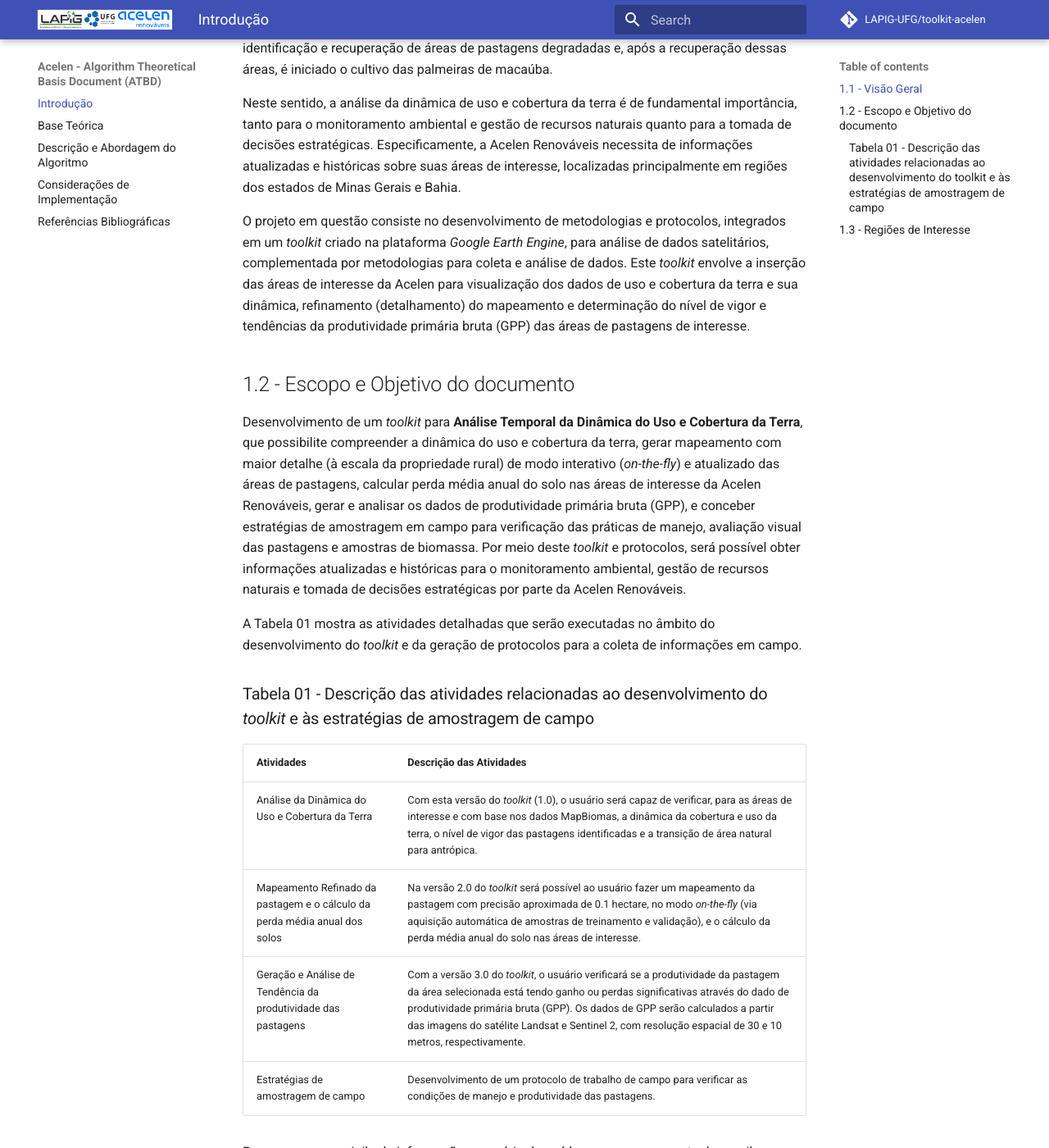
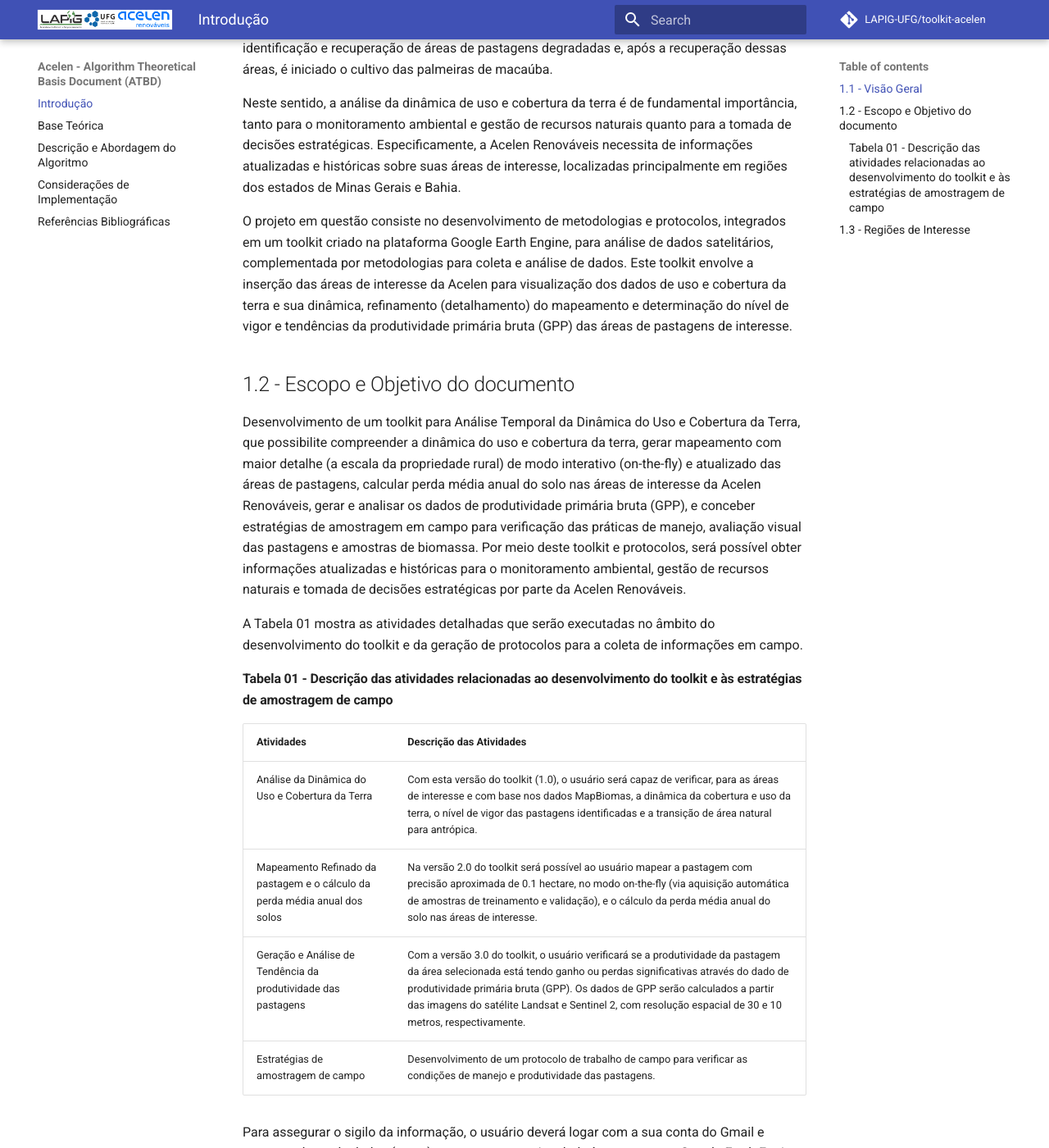
Before and after one commit to lapig-ufg/lapig-acelen, an MkDocs documentation site: the page built from docs/01_INTRODUCAO.md, in a window 1280 px wide and 1400 px high, scrolled down 287 px. Shown: the whole window at 82% size. Built offline with MkDocs 1.6.1 and Material for MkDocs 9.7.7, drawn with Linux system fonts in a browser that asks for light colours; comment, search, counter and statistics services are not loaded; some of the changed lines change nothing that is shown; some of the changed text lies outside the part shown.

Commit message:
Update 01_INTRODUCAO.md

```diff
--- a/docs/01_INTRODUCAO.md
+++ b/docs/01_INTRODUCAO.md
@@ -2,31 +2,31 @@
 
 ## 1.1 - Visão Geral
 
-A Acelen Renováveis é uma empresa de energia criada pelo fundo Mubadala Capital com o objetivo de ser protagonista na transição energética a partir de uma nova fonte de matéria-prima, a macaúba, para produção de SAF (*Sustainable Aviation Fuel*) e HVO (*Hydrotreated Vegetable Oil*) no Brasil e no mundo. O ciclo sustentável da macaúba começa com a identificação e recuperação de áreas de pastagens degradadas e, após a recuperação dessas áreas, é iniciado o cultivo das palmeiras de macaúba.
+A Acelen Renováveis é uma empresa de energia criada pelo fundo Mubadala Capital com o objetivo de ser protagonista na transição energética a partir de uma nova fonte de matéria-prima, a macaúba, para produção de SAF (Sustainable Aviation Fuel) e HVO (Hydrotreated Vegetable Oil) no Brasil e no mundo. O ciclo sustentável da macaúba começa com a identificação e recuperação de áreas de pastagens degradadas e, após a recuperação dessas áreas, é iniciado o cultivo das palmeiras de macaúba.
 
 Neste sentido, a análise da dinâmica de uso e cobertura da terra é de fundamental importância, tanto para o monitoramento ambiental e gestão de recursos naturais quanto para a tomada de decisões estratégicas. Especificamente, a Acelen Renováveis necessita de informações atualizadas e históricas sobre suas áreas de interesse, localizadas principalmente em regiões dos estados de Minas Gerais e Bahia.
 
-O projeto em questão consiste no desenvolvimento de metodologias e protocolos, integrados em um *toolkit* criado na plataforma *Google Earth Engine*, para análise de dados satelitários, complementada por metodologias para coleta e análise de dados. Este *toolkit* envolve a inserção das áreas de interesse da Acelen para visualização dos dados de uso e cobertura da terra e sua dinâmica, refinamento (detalhamento) do mapeamento e determinação do nível de vigor e tendências da produtividade primária bruta (GPP) das áreas de pastagens de interesse.
+O projeto em questão consiste no desenvolvimento de metodologias e protocolos, integrados em um toolkit criado na plataforma Google Earth Engine, para análise de dados satelitários, complementada por metodologias para coleta e análise de dados. Este toolkit envolve a inserção das áreas de interesse da Acelen para visualização dos dados de uso e cobertura da terra e sua dinâmica, refinamento (detalhamento) do mapeamento e determinação do nível de vigor e tendências da produtividade primária bruta (GPP) das áreas de pastagens de interesse.
 
 ## 1.2 - Escopo e Objetivo do documento
 
-Desenvolvimento de um *toolkit* para **Análise Temporal da Dinâmica do Uso e Cobertura da Terra**, que possibilite compreender a dinâmica do uso e cobertura da terra, gerar mapeamento com maior detalhe (à escala da propriedade rural) de modo interativo (*on-the-fly*) e atualizado das áreas de pastagens, calcular perda média anual do solo nas áreas de interesse da Acelen Renováveis, gerar e analisar os dados de produtividade primária bruta (GPP), e conceber estratégias de amostragem em campo para verificação das práticas de manejo, avaliação visual das pastagens e amostras de biomassa. Por meio deste *toolkit* e protocolos, será possível obter informações atualizadas e históricas para o monitoramento ambiental, gestão de recursos naturais e tomada de decisões estratégicas por parte da Acelen Renováveis.
+Desenvolvimento de um toolkit para Análise Temporal da Dinâmica do Uso e Cobertura da Terra, que possibilite compreender a dinâmica do uso e cobertura da terra, gerar mapeamento com maior detalhe (a escala da propriedade rural) de modo interativo (on-the-fly) e atualizado das áreas de pastagens, calcular perda média anual do solo nas áreas de interesse da Acelen Renováveis, gerar e analisar os dados de produtividade primária bruta (GPP), e conceber estratégias de amostragem em campo para verificação das práticas de manejo, avaliação visual das pastagens e amostras de biomassa. Por meio deste toolkit e protocolos, será possível obter informações atualizadas e históricas para o monitoramento ambiental, gestão de recursos naturais e tomada de decisões estratégicas por parte da Acelen Renováveis.
 
-A Tabela 01 mostra as atividades detalhadas que serão executadas no âmbito do desenvolvimento do *toolkit* e da geração de protocolos para a coleta de informações em campo.
+A Tabela 01 mostra as atividades detalhadas que serão executadas no âmbito do desenvolvimento do toolkit e da geração de protocolos para a coleta de informações em campo.
 
-### Tabela 01 - Descrição das atividades relacionadas ao desenvolvimento do *toolkit* e às estratégias de amostragem de campo
+#### Tabela 01 - Descrição das atividades relacionadas ao desenvolvimento do toolkit e às estratégias de amostragem de campo
 
 | Atividades | Descrição das Atividades |
 |---|---|
-| Análise da Dinâmica do Uso e Cobertura da Terra | Com esta versão do *toolkit* (1.0), o usuário será capaz de verificar, para as áreas de interesse e com base nos dados MapBiomas, a dinâmica da cobertura e uso da terra, o nível de vigor das pastagens identificadas e a transição de área natural para antrópica. |
-| Mapeamento Refinado da pastagem e o cálculo da perda média anual dos solos | Na versão 2.0 do *toolkit* será possível ao usuário fazer um mapeamento da pastagem com precisão aproximada de 0.1 hectare, no modo *on-the-fly* (via aquisição automática de amostras de treinamento e validação), e o cálculo da perda média anual do solo nas áreas de interesse. |
-| Geração e Análise de Tendência da produtividade das pastagens | Com a versão 3.0 do *toolkit*, o usuário verificará se a produtividade da pastagem da área selecionada está tendo ganho ou perdas significativas através do dado de produtividade primária bruta (GPP). Os dados de GPP serão calculados a partir das imagens do satélite Landsat e Sentinel 2, com resolução espacial de 30 e 10 metros, respectivamente. |
+| Análise da Dinâmica do Uso e Cobertura da Terra | Com esta versão do toolkit (1.0), o usuário será capaz de verificar, para as áreas de interesse e com base nos dados MapBiomas, a dinâmica da cobertura e uso da terra, o nível de vigor das pastagens identificadas e a transição de área natural para antrópica. |
+| Mapeamento Refinado da pastagem e o cálculo da perda média anual dos solos | Na versão 2.0 do toolkit será possível ao usuário mapear a pastagem com precisão aproximada de 0.1 hectare, no modo on-the-fly (via aquisição automática de amostras de treinamento e validação), e o cálculo da perda média anual do solo nas áreas de interesse. |
+| Geração e Análise de Tendência da produtividade das pastagens | Com a versão 3.0 do toolkit, o usuário verificará se a produtividade da pastagem da área selecionada está tendo ganho ou perdas significativas através do dado de produtividade primária bruta (GPP). Os dados de GPP serão calculados a partir das imagens do satélite Landsat e Sentinel 2, com resolução espacial de 30 e 10 metros, respectivamente. |
 | Estratégias de amostragem de campo | Desenvolvimento de um protocolo de trabalho de campo para verificar as condições de manejo e produtividade das pastagens. |
 
-Para assegurar o sigilo da informação, o usuário deverá logar com a sua conta do gmail e acessar a base de dados (asset) que encontra-se vinculado à sua conta no Google Earth Engine.
+Para assegurar o sigilo da informação, o usuário deverá logar com a sua conta do Gmail e acessar a base de dados (asset) que encontra-se vinculado à sua conta no Google Earth Engine.
 
-Este documento tem como objetivo detalhar o protocolo para coleta de informações em campo e, principalmente, todas as etapas do desenvolvimento do toolkit, desde suas funcionalidades e bases teóricas, até sua aplicação para os colaboradores da **Acelen Renováveis**.
+Este documento tem como objetivo detalhar o protocolo para coleta de informações em campo e, principalmente, todas as etapas do desenvolvimento do toolkit, desde suas funcionalidades e bases teóricas, até sua aplicação para os colaboradores da Acelen Renováveis.
 
 ## 1.3 - Regiões de Interesse
 
-As regiões de interesse, estabelecidas no documento da parceria entre LAPIG/UFG e Acelen Renováveis, compreendem os estados da Bahia e Minas Gerais. No entanto, a ferramenta possui aplicabilidade em todo o território nacional, conforme a disponibilidade dos dados satelitários.
+As regiões de interesse, estabelecidas no documento da parceria entre LAPIG/UFG e Acelen Renováveis, compreendem os estados da Bahia e Minas Gerais. No entanto, a ferramenta possui aplicabilidade em todo o território nacional, conforme a disponibilidade dos dados satelitários. Na amostragem para verificação de degradação das pastagens, a área de teste é Região Intermediária de Montes Claros (IBGE, 2017), no recorte territorial que faz interseção com o bioma Cerrado (MG), com cerca de 1,6 milhão de hectares de pastagens plantadas, predominantemente Urochloa spp.
```
